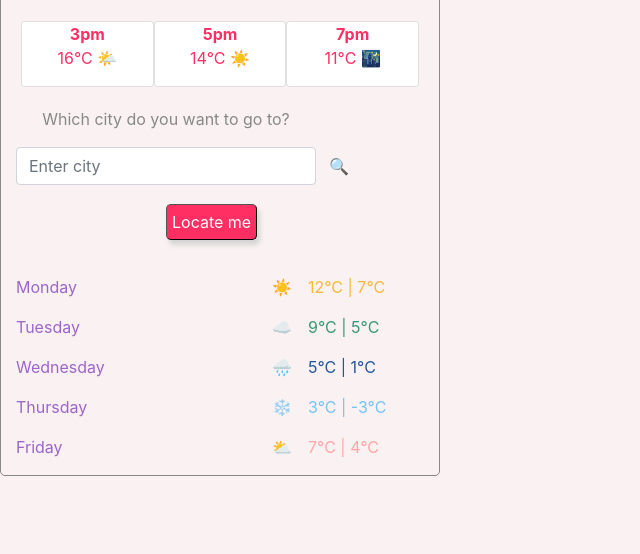
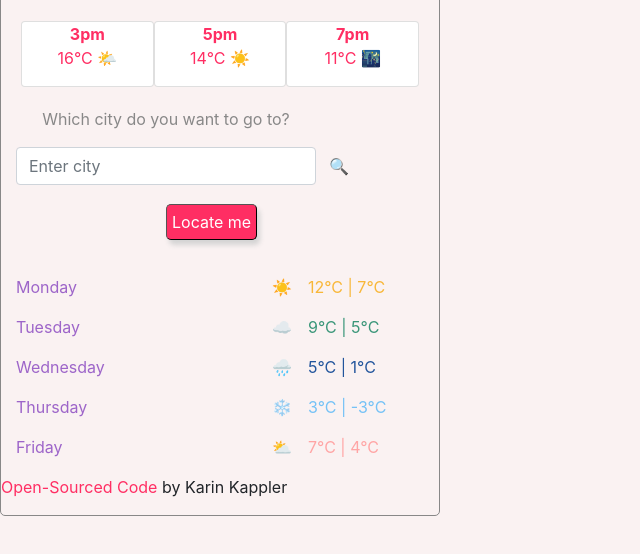
Before and after one commit to karin-mk/SheCodes-Plus-Project, a website built with Parcel: page index.html in a window 1280 px wide. Shown: the part 124-678 px from the top of the page, without its empty margins (0-640 px from the left). Built offline with nearby package versions, Linux system fonts and the light colour scheme.

Commit message:
added-footnote

```diff
--- a/index.html
+++ b/index.html
@@ -126,6 +126,12 @@
         </div>
       </div>
     </div>
+    <p>
+      <a href="https://github.com/karin-mk/SheCodes-Plus-Project"
+        >Open-Sourced Code
+      </a>
+      by Karin Kappler
+    </p>
     <script src="src/index.js"></script>
   </body>
 </html>
```
